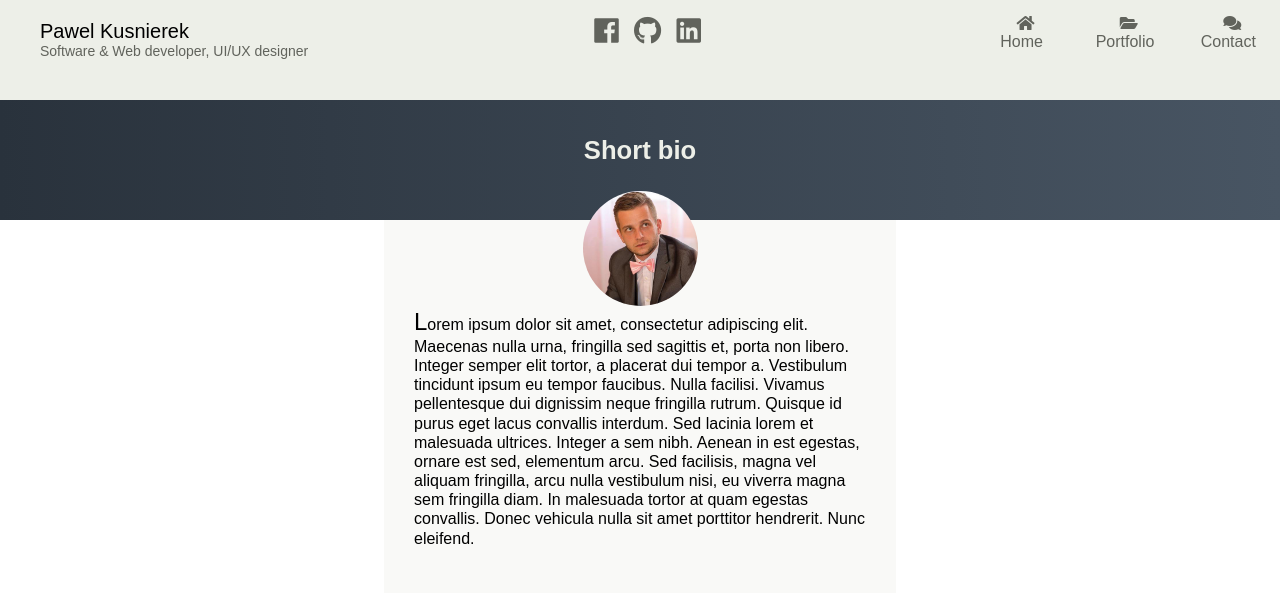
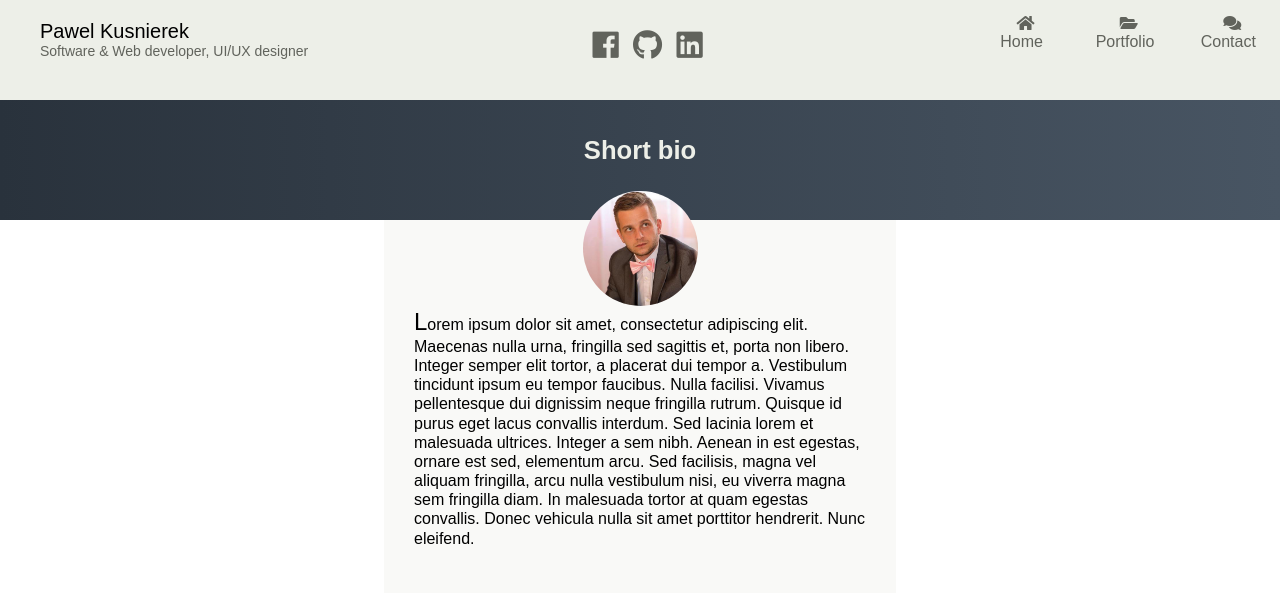
Before and after one commit to PawelKusnierek/PortfolioSite, a PHP site: page / in a window 1280 px wide. Shown: the top 593 px of the page. Run offline with PHP 8.4, Linux system fonts and the light colour scheme; some libraries are stand-ins or nearby versions.

Commit message:
styling changes and improving social icon sizing

```diff
--- a/src/styles/header.css
+++ b/src/styles/header.css
@@ -47,11 +47,11 @@
     width: 100%;
     color: var(--header-typing-color);
     text-decoration: none;
-    font-size: 28px;
+    font-size: 30px;
 }
 
 i.fab {
-    margin: 30% 0 0 0;
+    margin: 30px 0 0 0;
 }
 
 i.fab.right {
--- a/src/styles/media.css
+++ b/src/styles/media.css
@@ -39,8 +39,6 @@
     }
 
     .headerButtonContainer {
-
         width: 35%;
-
     }
 }
```
Also changed, not shown: src/styles/index.css (+4 -4 lines).
